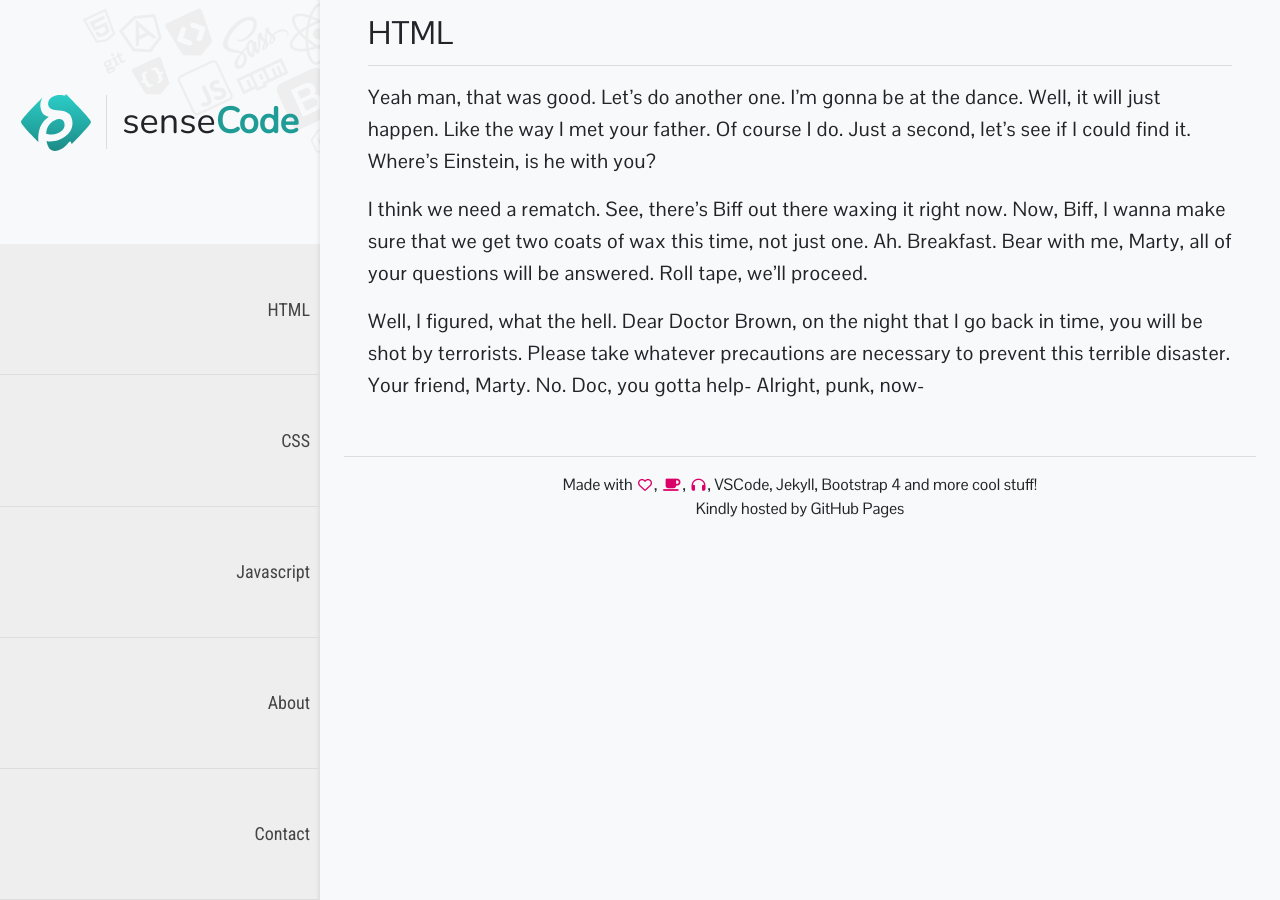
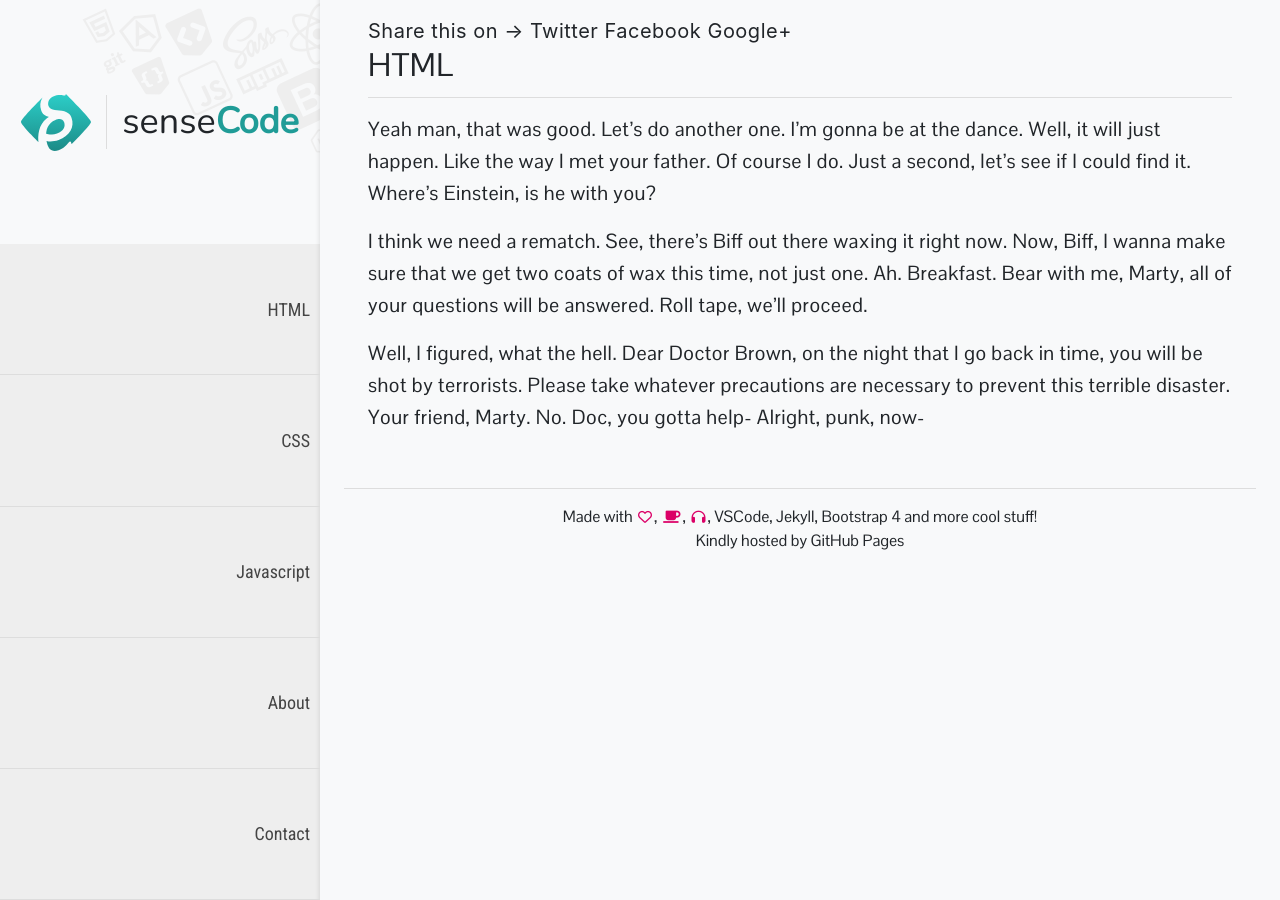
Before and after one commit to rogerbh/sensecode, a Jekyll site: the page built from _pages/01_html.md, in a window 1280 px wide. Built offline with Jekyll 4.4.1, drawn with Linux system fonts in a browser that asks for light colours; nearby versions of some CDN libraries; some web fonts are replaced.

Commit message:
share btns

```diff
--- /dev/null
+++ b/_includes/share.html
@@ -0,0 +1,6 @@
+<div class="share-page">
+    Share this on &rarr;
+    <a href="https://twitter.com/intent/tweet?text={{ page.title }}&url={{ site.url }}{{ page.url }}&via={{ site.twitter_username }}&related={{ site.twitter_username }}" rel="nofollow" target="_blank" title="Share on Twitter">Twitter</a>
+    <a href="https://facebook.com/sharer.php?u={{ site.url }}{{ page.url }}" rel="nofollow" target="_blank" title="Share on Facebook">Facebook</a>
+    <a href="https://plus.google.com/share?url={{ site.url }}{{ page.url }}" rel="nofollow" target="_blank" title="Share on Google+">Google+</a>
+</div>
--- a/_layouts/page.html
+++ b/_layouts/page.html
@@ -3,6 +3,7 @@
 ---
 
 <div class="post-page-holder">
+        {% include share.html %}
     <h2 class="page-title">{{ page.title }}</h2>
     {{ content }}
 </div>
--- a/_layouts/post.html
+++ b/_layouts/post.html
@@ -3,7 +3,7 @@
 ---
 
 <div class="post-page-holder">
-
+    {% include share.html %}
   <article class="post" itemscope itemtype="http://schema.org/BlogPosting">
 
     <header class="post-header">
```
